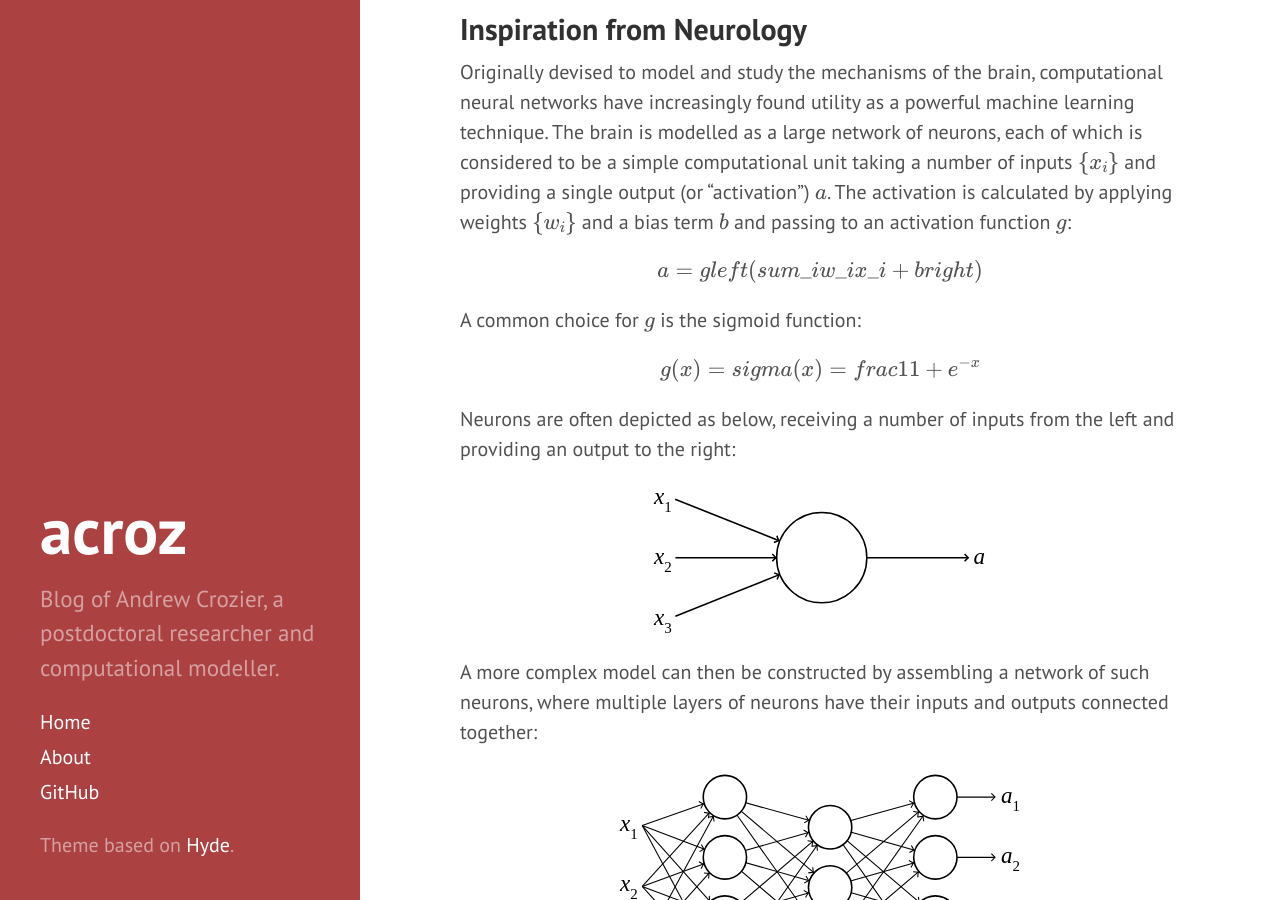
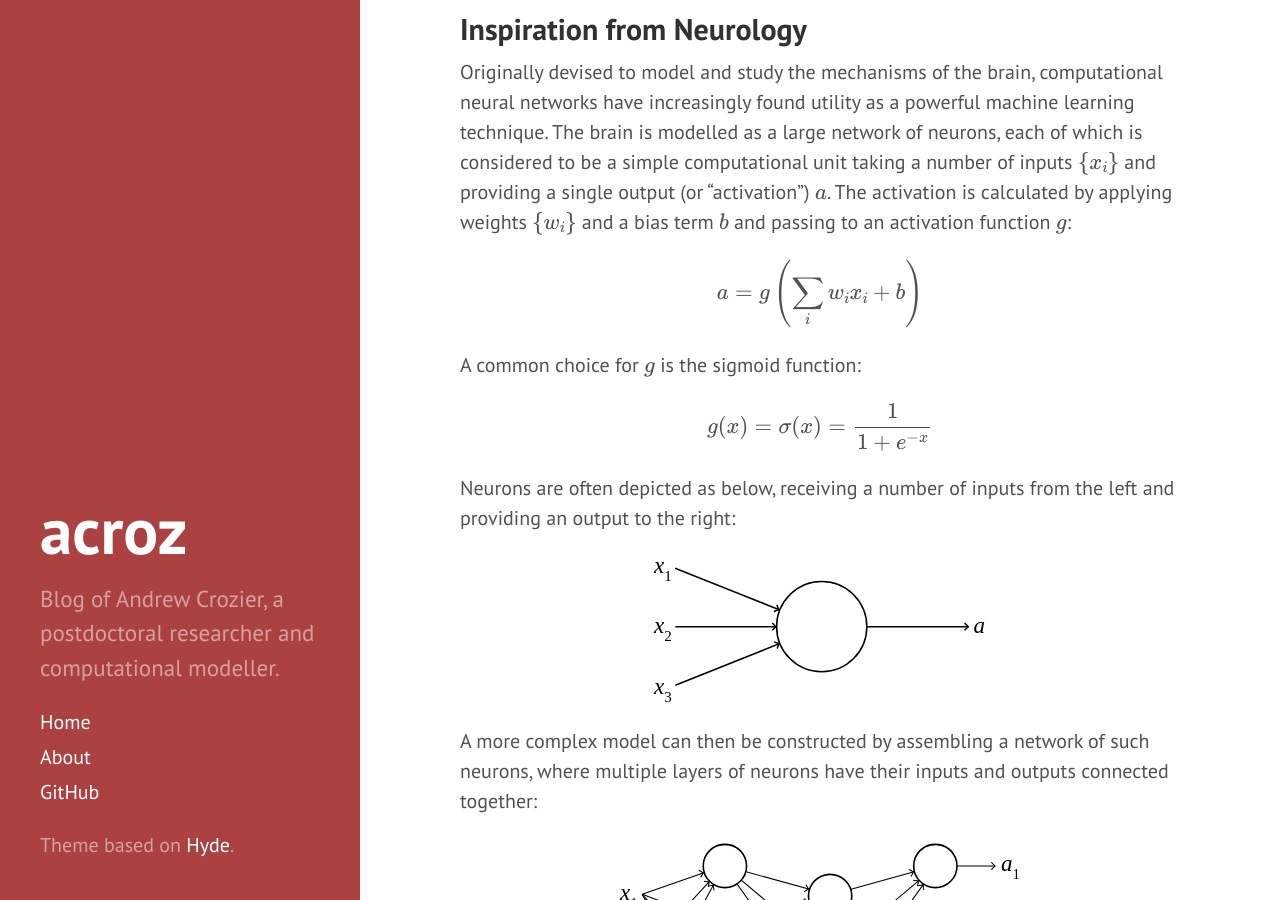
Before and after one commit to acroz/acroz.github.io, a Jekyll site: the page built from _posts/2016-02-16-neural-networks.md, in a window 1280 px wide and 900 px high, scrolled down 678 px. Built offline with Jekyll 4.4.1, drawn with Linux system fonts in a browser that asks for light colours; Markdown is read by kramdown in place of the engine named in the settings; formulas are drawn with MathJax 3.

```diff
--- a/_config.yml
+++ b/_config.yml
@@ -1,5 +1,5 @@
 # Dependencies
-markdown:         redcarpet
+markdown:         kramdown
 highlighter:      pygments
 
 # Permalinks
--- a/_posts/2016-02-16-neural-networks.md
+++ b/_posts/2016-02-16-neural-networks.md
@@ -36,16 +36,15 @@ Originally devised to model and study the mechanisms of the brain,
 computational neural networks have increasingly found utility as a powerful
 machine learning technique. The brain is modelled as a large network of
 neurons, each of which is considered to be a simple computational unit taking
-a number of inputs \\(\\{x\_i\\}\\) and providing a single output (or
-"activation") \\(a\\). The activation is calculated by applying weights
-\\(\\{w\_i\\}\\) and a bias term \\(b\\) and passing to an activation function
-\\(g\\):
+a number of inputs $$\{x_i\}$$ and providing a single output (or "activation")
+$$a$$. The activation is calculated by applying weights $$\{w_i\}$$ and a bias
+term $$b$$ and passing to an activation function $$g$$:
 
-$$ a = g \\left( \\sum\_i w\_i x\_i + b \\right) $$
+$$ a = g \left( \sum_i w_i x_i + b \right) $$
 
 A common choice for \\(g\\) is the sigmoid function:
 
-$$ g(x) = \\sigma(x) = \\frac{1}{1 + e^{-x}} $$
+$$ g(x) = \sigma(x) = \frac{1}{1 + e^{-x}} $$
 
 Neurons are often depicted as below, receiving a number of inputs from the left
 and providing an output to the right:
@@ -69,11 +68,11 @@ multiple neurons in the next layer of the network.
 
 By combining together a network of simple computational networks, it is
 possible to form a network capable of producing a wide range of mathematical
-representations. A set of inputs \\(\\{x\_i\\}\\) can be provided to the input
+representations. A set of inputs $$\{x_i\}$$ can be provided to the input
 layer, processed through the neural network, and a useful output or outputs
-\\(\\{a\_i\\}\\) then generated. This is how real neural networks in the brain
-are thought to work, and the application of the concept to machine learning
-turns out to be a powerful technique.
+$$\{a_i\}$$ then generated. This is how real neural networks in the brain are
+thought to work, and the application of the concept to machine learning turns
+out to be a powerful technique.
 
 ## Further Detail
 
```
